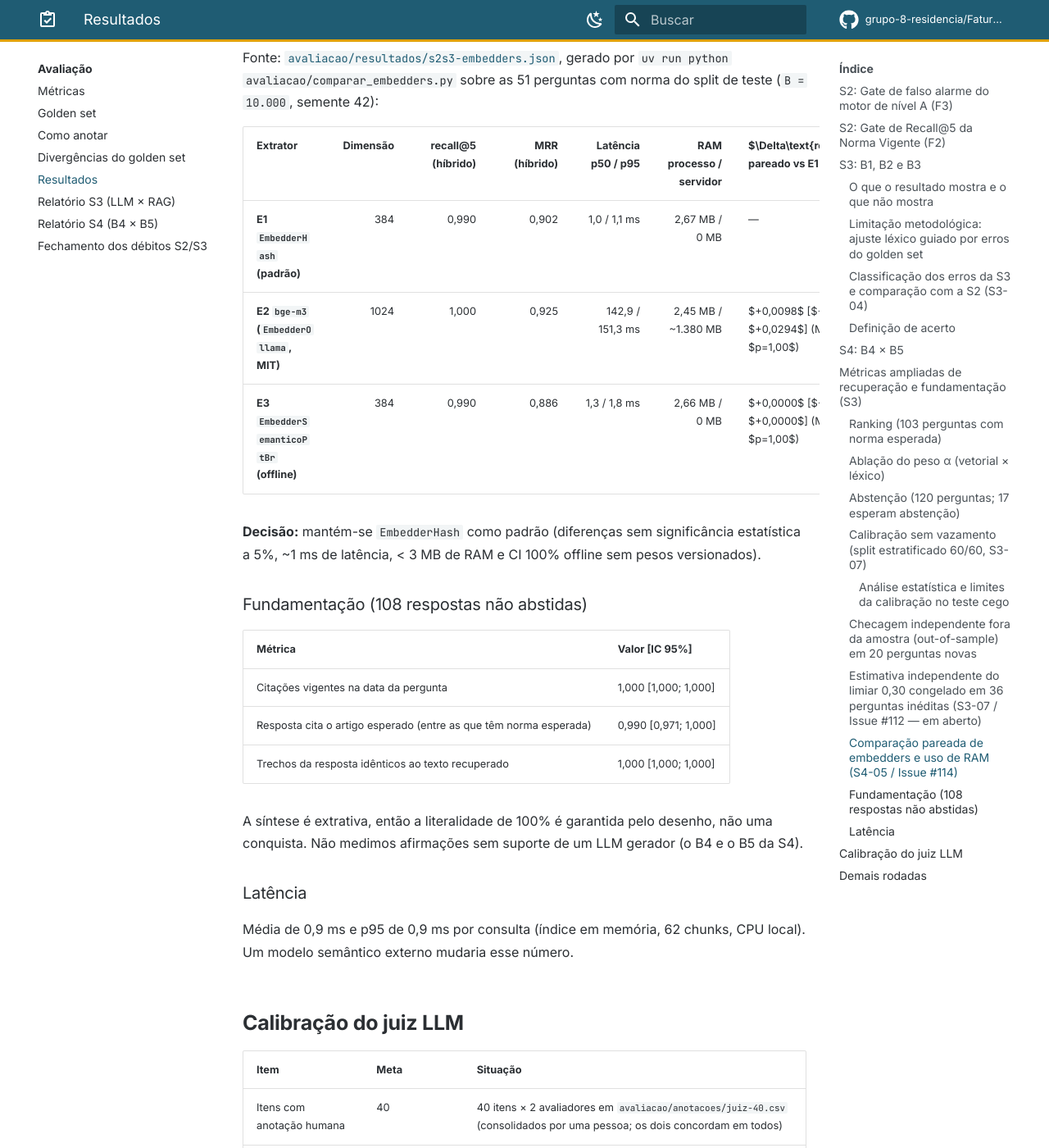
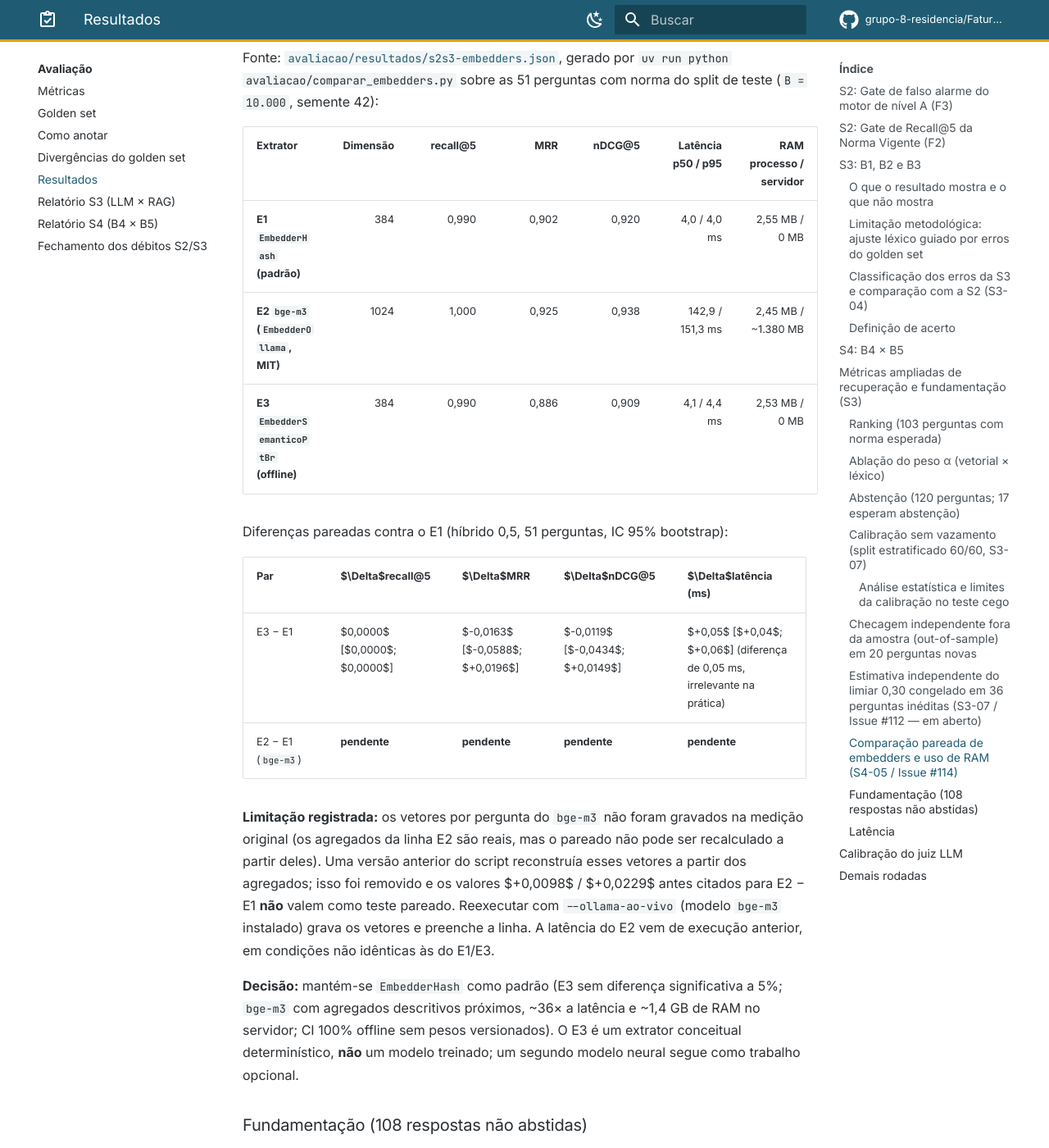
Before and after one commit to grupo-8-residencia/Fatura-Aberta, an MkDocs documentation site: the page built from docs/avaliacao/resultados.md, in a window 1280 px wide and 1400 px high, scrolled down 10359 px. Shown: the whole window at 82% size. Built offline with MkDocs 1.6.1 and Material for MkDocs 9.7.7, drawn with Linux system fonts in a browser that asks for light colours; plug-ins that fetch from the network failed and are left out; comment, search, counter and statistics services are not loaded.

Commit message:
fix(avaliacao): IC pareado de nDCG@5 e latência; remove reconstrução dos vetores do bge-m3; alinha docs (#112, #114)
- comparar_embedders.py: adiciona IC bootstrap pareado de nDCG@5 e da latência por consulta.
- Remove _vetores_bge_m3_pareados, que reconstruía vetores por pergunta a partir de agregados.
  O pareado do bge-m3 fica pendente até execução ao vivo (--ollama-ao-vivo), que passa a gravar
  os vetores medidos.
- Decisão gerada a partir dos números medidos (latência do hashing é ~4 ms, não 1 ms).
- Docs: D7 não diz mais 'sem estimativa possível'; RAM dos vetores corrigida; limitações registradas.

Co-Authored-By: Claude Sonnet 5.5 <noreply@anthropic.com>

```diff
--- a/docs/avaliacao/resultados.md
+++ b/docs/avaliacao/resultados.md
@@ -218,13 +218,30 @@ Como as 20 perguntas acima foram inspecionadas ao comparar `0,25` e `0,30`, cons
 
 Fonte: [`avaliacao/resultados/s2s3-embedders.json`](https://github.com/grupo-8-residencia/Fatura-Aberta/blob/dev/avaliacao/resultados/s2s3-embedders.json), gerado por `uv run python avaliacao/comparar_embedders.py` sobre as 51 perguntas com norma do split de teste (`B = 10.000`, semente 42):
 
-| Extrator | Dimensão | recall@5 (híbrido) | MRR (híbrido) | Latência p50 / p95 | RAM processo / servidor | $\Delta\text{recall@5}$ pareado vs E1 [IC 95%] | $\Delta\text{MRR}$ pareado vs E1 [IC 95%] |
-|---|---:|---:|---:|---:|---:|---|---|
-| **E1 `EmbedderHash` (padrão)** | 384 | 0,990 | 0,902 | 1,0 / 1,1 ms | 2,67 MB / 0 MB | — | — |
-| **E2 `bge-m3` (`EmbedderOllama`, MIT)** | 1024 | 1,000 | 0,925 | 142,9 / 151,3 ms | 2,45 MB / ~1.380 MB | $+0,0098$ [$+0,0000$; $+0,0294$] (McNemar $p=1,00$) | $+0,0229$ [$+0,0000$; $+0,0588$] (n.s.) |
-| **E3 `EmbedderSemanticoPtBr` (offline)** | 384 | 0,990 | 0,886 | 1,3 / 1,8 ms | 2,66 MB / 0 MB | $+0,0000$ [$+0,0000$; $+0,0000$] (McNemar $p=1,00$) | $-0,0163$ [$-0,0588$; $+0,0196$] (n.s.) |
+| Extrator | Dimensão | recall@5 | MRR | nDCG@5 | Latência p50 / p95 | RAM processo / servidor |
+|---|---:|---:|---:|---:|---:|---:|
+| **E1 `EmbedderHash` (padrão)** | 384 | 0,990 | 0,902 | 0,920 | 4,0 / 4,0 ms | 2,55 MB / 0 MB |
+| **E2 `bge-m3` (`EmbedderOllama`, MIT)** | 1024 | 1,000 | 0,925 | 0,938 | 142,9 / 151,3 ms | 2,45 MB / ~1.380 MB |
+| **E3 `EmbedderSemanticoPtBr` (offline)** | 384 | 0,990 | 0,886 | 0,909 | 4,1 / 4,4 ms | 2,53 MB / 0 MB |
 
-**Decisão:** mantém-se `EmbedderHash` como padrão (diferenças sem significância estatística a 5%, ~1 ms de latência, < 3 MB de RAM e CI 100% offline sem pesos versionados).
+Diferenças pareadas contra o E1 (híbrido 0,5, 51 perguntas, IC 95% bootstrap):
+
+| Par | $\Delta$recall@5 | $\Delta$MRR | $\Delta$nDCG@5 | $\Delta$latência (ms) |
+|---|---|---|---|---|
+| E3 − E1 | $0,0000$ [$0,0000$; $0,0000$] | $-0,0163$ [$-0,0588$; $+0,0196$] | $-0,0119$ [$-0,0434$; $+0,0149$] | $+0,05$ [$+0,04$; $+0,06$] (diferença de 0,05 ms, irrelevante na prática) |
+| E2 − E1 (`bge-m3`) | **pendente** | **pendente** | **pendente** | **pendente** |
+
+**Limitação registrada:** os vetores por pergunta do `bge-m3` não foram gravados na medição original
+(os agregados da linha E2 são reais, mas o pareado não pode ser recalculado a partir deles). Uma versão
+anterior do script reconstruía esses vetores a partir dos agregados; isso foi removido e os valores
+$+0,0098$ / $+0,0229$ antes citados para E2 − E1 **não** valem como teste pareado. Reexecutar com
+`--ollama-ao-vivo` (modelo `bge-m3` instalado) grava os vetores e preenche a linha. A latência do E2
+vem de execução anterior, em condições não idênticas às do E1/E3.
+
+**Decisão:** mantém-se `EmbedderHash` como padrão (E3 sem diferença significativa a 5%; `bge-m3` com
+agregados descritivos próximos, ~36× a latência e ~1,4 GB de RAM no servidor; CI 100% offline sem pesos
+versionados). O E3 é um extrator conceitual determinístico, **não** um modelo treinado; um segundo modelo
+neural segue como trabalho opcional.
 
 ### Fundamentação (108 respostas não abstidas)
 
```
Also changed, not shown: docs/avaliacao/fechamento-debitos-s2-s3.md (+7 -8 lines), 3 other files.
